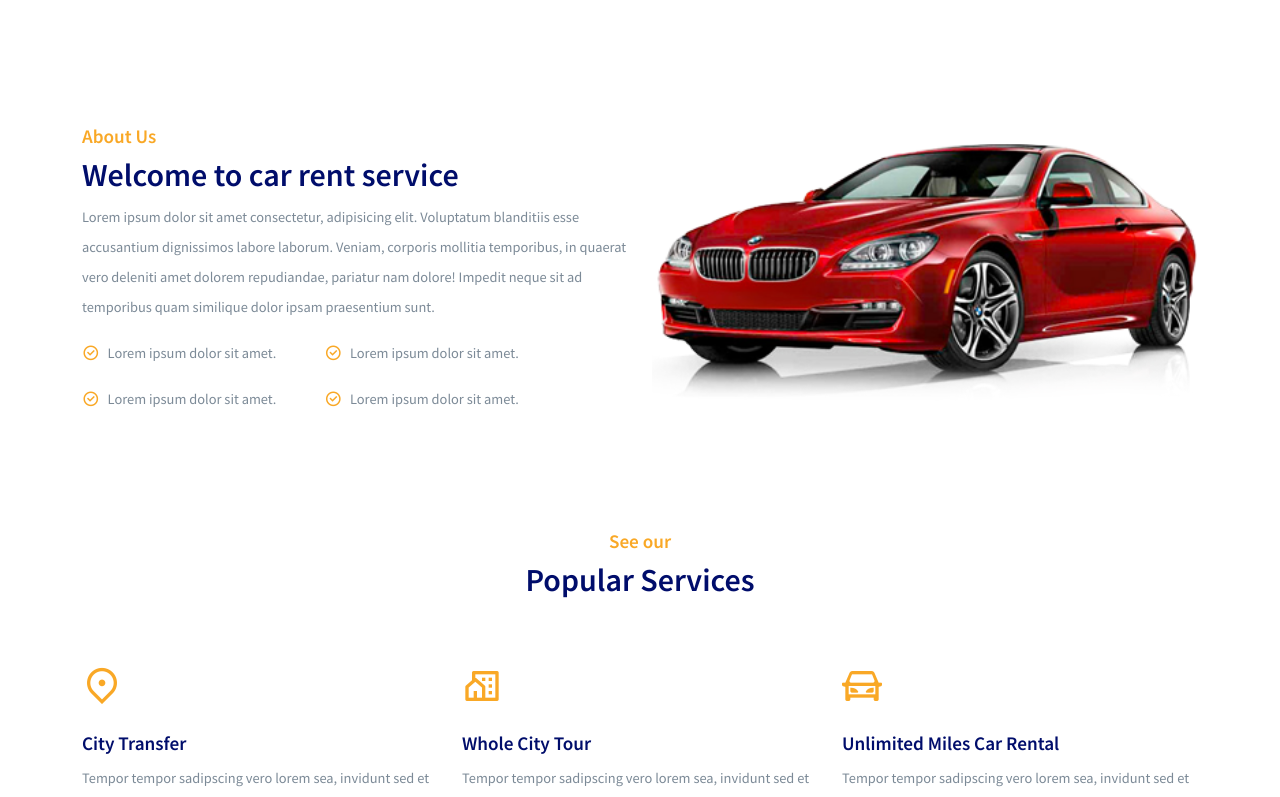
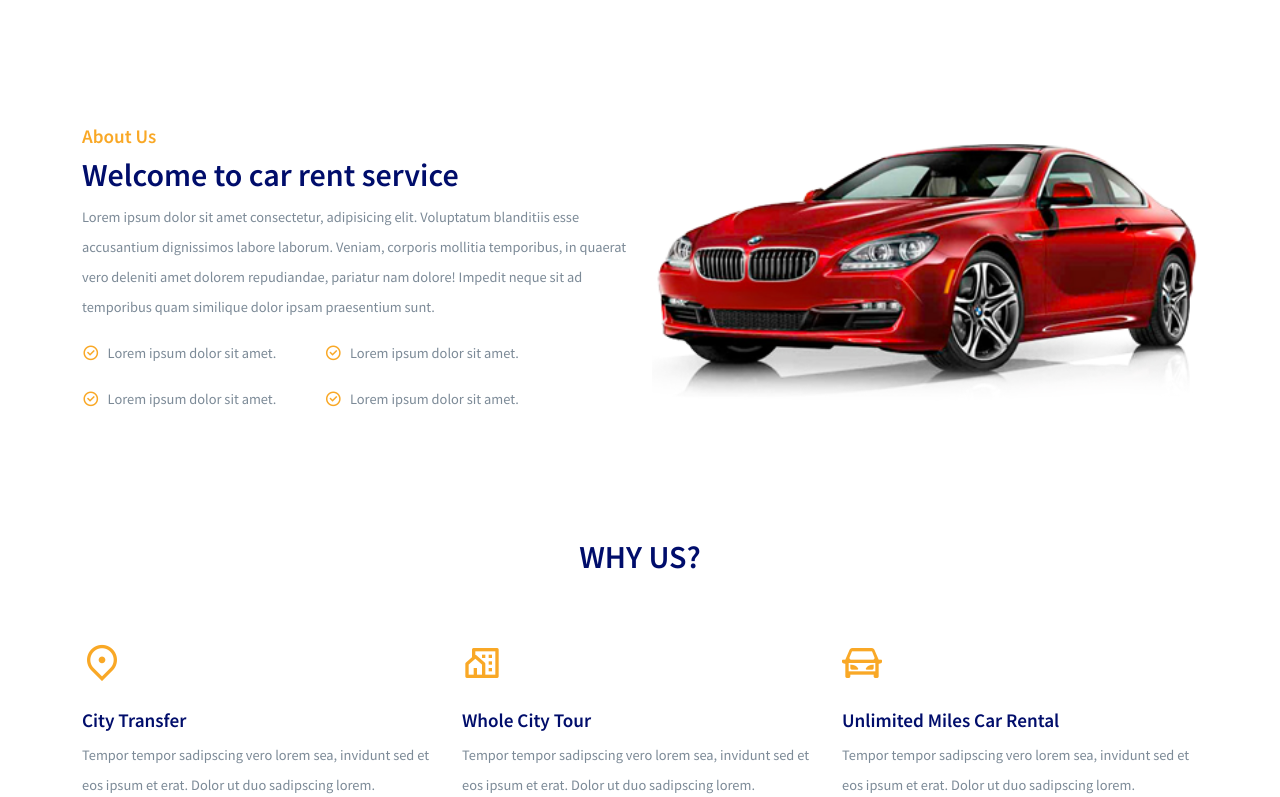
Before and after one commit to hong8955005/rental, a React (Create React App) app: page /home in a window 1280 px wide. Shown: the part 1049-1846 px from the top of the page. Built offline with nearby package versions, Linux system fonts and the light colour scheme.

Commit message:
Update Home.jsx

```diff
--- a/src/pages/Home.jsx
+++ b/src/pages/Home.jsx
@@ -20,7 +20,7 @@ const Home = () => {
       {/* ============= hero section =========== */}
       <section className="p-0 hero__slider-section">
         <HeroSlider />
-
+{/* =============
         <div className="hero__form">
           <Container>
             <Row className="form__row">
@@ -36,6 +36,7 @@ const Home = () => {
             </Row>
           </Container>
         </div>
+     =========== */}
       </section>
       {/* =========== about section ================ */}
       <AboutSection />
@@ -44,8 +45,8 @@ const Home = () => {
         <Container>
           <Row>
             <Col lg="12" className="mb-5 text-center">
-              <h6 className="section__subtitle">See our</h6>
-              <h2 className="section__title">Popular Services</h2>
+              <h6 className="section__subtitle"></h6>
+              <h2 className="section__title">WHY US?</h2>
             </Col>
 
             <ServicesList />
```
